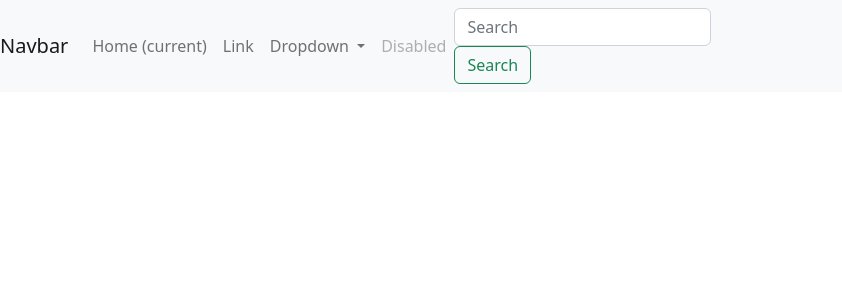
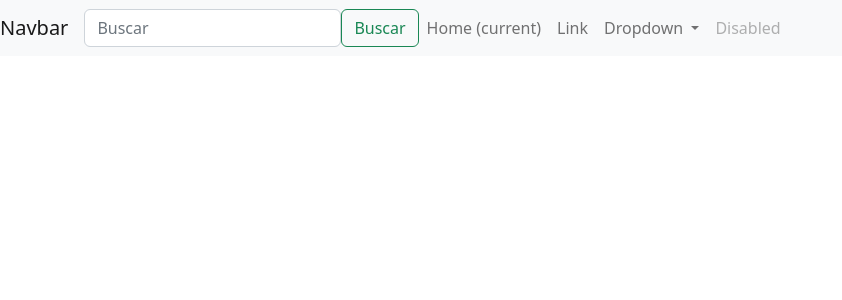
Before and after one commit to AcmeConcerts/Acme-Concerts, a Django app: page / in a window 1280 px wide. Shown: the top 300 px of the page, without its empty margins (0-842 px from the left). Run offline with Django 4.2, Linux system fonts and the light colour scheme; some libraries are stand-ins or nearby versions.

Commit message:
actualiación para Álvaro

```diff
--- /dev/null
+++ b/main/static/css/styles.css
@@ -0,0 +1,11 @@
+/*Aquí es para crear el css custom que vayamos a usar */
+
+#search-bar {
+    display: flex;
+    align-self: center;
+
+}
+
+#search-button  {
+    margin-left: 1 rem;
+}
--- a/main/templates/base.html
+++ b/main/templates/base.html
@@ -11,6 +11,7 @@
         <script>alert();</script>
         <meta name="viewport" content="width=device-width, initial-scale=1">
         <link rel="stylesheet" href="static/css/bootstrap.min.css" media="screen">
+        <link rel="stylesheet" href="static/css/styles.css" type="text/css">
     </head>
     <body>
         <header>
@@ -19,6 +20,10 @@
                 <button class="navbar-toggler" type="button" data-toggle="collapse" data-target="#navbarSupportedContent" aria-controls="navbarSupportedContent" aria-expanded="false" aria-label="Toggle navigation">
                   <span class="navbar-toggler-icon"></span>
                 </button>
+                <form id="search-bar">
+                  <input class="form-control mr-sm-2" type="search" placeholder="Buscar" aria-label="Buscar">
+                  <button class="btn btn-outline-success my-2 my-sm-0" type="submit" id="search-button">Buscar</button>
+                </form>
 
                 <div class="collapse navbar-collapse" id="navbarSupportedContent">
                   <ul class="navbar-nav mr-auto">
@@ -43,10 +48,6 @@
                       <a class="nav-link disabled" href="#">Disabled</a>
                     </li>
                   </ul>
-                  <form class="form-inline my-2 my-lg-0">
-                    <input class="form-control mr-sm-2" type="search" placeholder="Search" aria-label="Search">
-                    <button class="btn btn-outline-success my-2 my-sm-0" type="submit">Search</button>
-                  </form>
                 </div>
               </nav>
 
```
